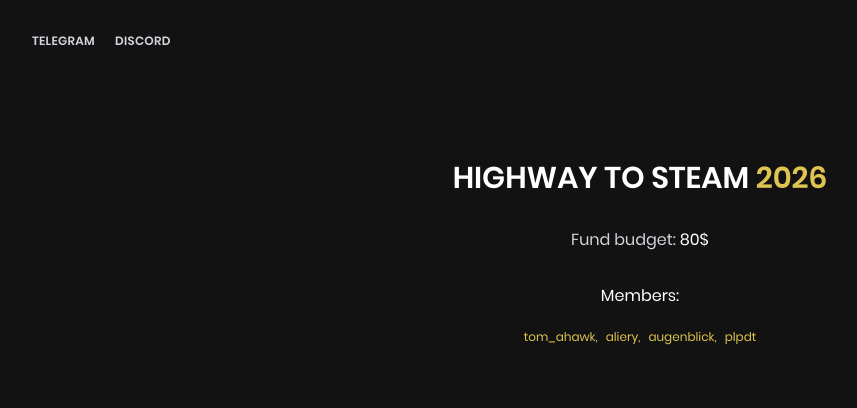
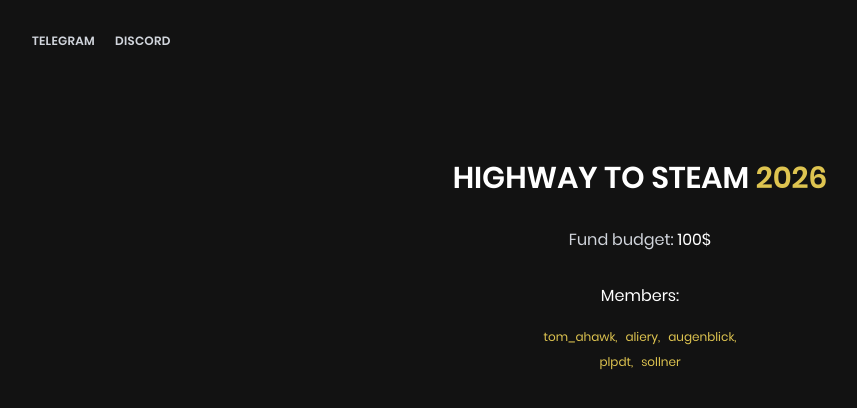
Before and after one commit to tomahawwk/highway-to-steam, a React (Vite) app: page / in a window 1280 px wide. Shown: the top 408 px of the page, without its empty margins (0-857 px from the left). Built offline with nearby package versions, Linux system fonts and the light colour scheme.

Commit message:
adds member

```diff
--- a/index.html
+++ b/index.html
@@ -2,7 +2,7 @@
 <html lang="en">
   <head>
     <meta charset="UTF-8" />
-    <link rel="icon" type="image/svg+xml" href="/vite.svg" />
+    <link rel="icon" type="image/svg+xml" href="/logo.png" />
     <meta name="viewport" content="width=device-width, initial-scale=1.0" />
     <title>Davai, pili igru, bleat</title>
   </head>
--- a/src/App.tsx
+++ b/src/App.tsx
@@ -11,15 +11,16 @@
           HIGHWAY TO STEAM <span className="text-primary">2026</span>
         </div>
         <div className="text-gray-300">
-          Fund budget: <span className="text-white">80$</span>
+          Fund budget: <span className="text-white">100$</span>
         </div>
         <div className="flex flex-col gap-sm">
           <span className="text-white">Members:</span>
-          <ul className="flex gap-2 justify-center">
+          <ul className="flex gap-2 justify-center flex-wrap max-w-50">
             <li className="text-sm">tom_ahawk, </li>
             <li className="text-sm">aliery, </li>
             <li className="text-sm">augenblick, </li>
-            <li className="text-sm">plpdt</li>
+            <li className="text-sm">plpdt, </li>
+            <li className="text-sm">sollner</li>
           </ul>
         </div>
       </div>
```
Also changed, not shown: public/logo.png (added), 1 other file (tests, documents, lock files or other folders).
